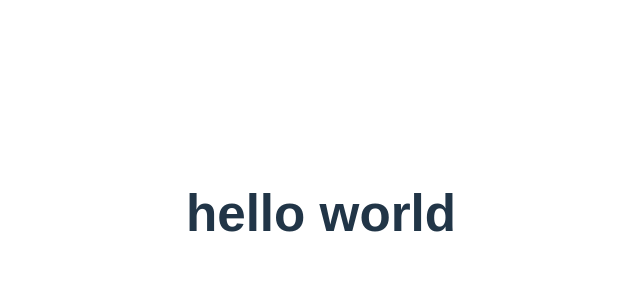
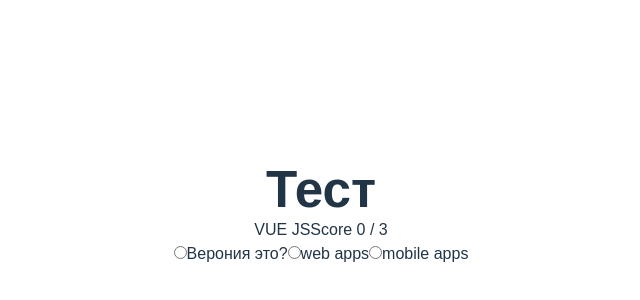
Before and after one commit to Wall4216/quiz_vue, a Vue app: page / in a window 1280 px wide. Shown: the part 186-486 px from the top of the page, without its empty margins (319-959 px from the left). Built offline with nearby package versions, Linux system fonts and the light colour scheme.

Commit message:
add select value

```diff
--- a/src/App.vue
+++ b/src/App.vue
@@ -72,7 +72,41 @@ const NextQuestion = () => {
 </script>
 
 <template>
-  <h1>hello world</h1>
+  <main class="app">
+    <h1>Тест</h1>
+    <section class="section">
+      <span class="question">{{ getCurrentQuestion.question }}</span>
+      <span class="score">Score {{score}} / {{questions.length}}</span>
+    </section>
+    <div class="options">
+      <label
+          v-for="(option, index) in getCurrentQuestion.options"
+          :for="'option' + index"
+          :class="`option ${
+						getCurrentQuestion.selected == index
+							? index == getCurrentQuestion.answer
+								? 'correct'
+								: 'wrong'
+							: ''
+					} ${
+						getCurrentQuestion.selected != null &&
+						index != getCurrentQuestion.selected
+							? 'disabled'
+							: ''
+					}`">
+        <input
+            type="radio"
+            :id="'option' + index"
+            :name="getCurrentQuestion.index"
+            :value="index"
+            v-model="getCurrentQuestion.selected"
+            :disabled="getCurrentQuestion.selected"
+            @change="SetAnswer"
+        />
+        <span>{{ option }}</span>
+      </label>
+    </div>
+  </main>
 </template>
 
 <style scoped>
```
